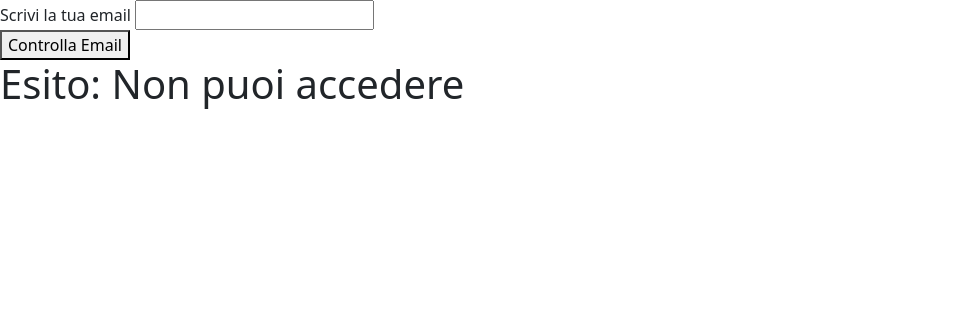
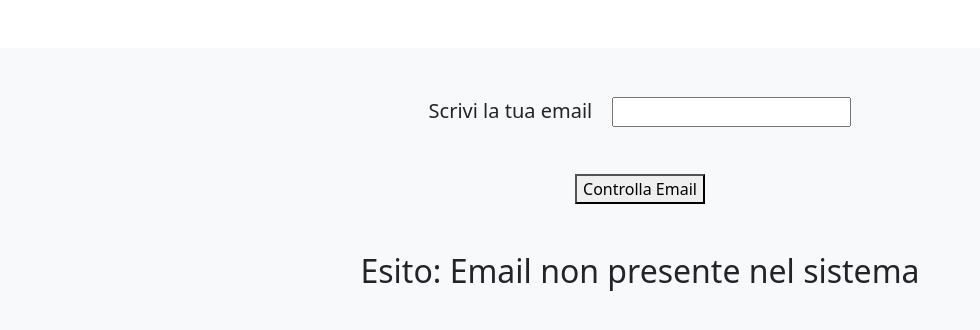
Before and after one commit to michele-pupo/js-mail-dadi, a plain HTML site: page mail/index.html in a window 1280 px wide. Both pictures are taken after a click on the button "Controlla Email". Shown: the whole page, without its empty margins (0-980 px from the left). Drawn offline with nearby package versions, Linux system fonts and the light colour scheme.

Commit message:
fix ciclo for

```diff
--- a/dadi/js/script.js
+++ b/dadi/js/script.js
@@ -25,17 +25,17 @@ buttonElement.addEventListener('click',
         document.querySelector("#pc-number").innerHTML = randomNumberPc;
 
 
-        // se il numero scelto dall'utente è MINORE del numero scelto dal pc scrivi hai vinto
+        // se il numero generato dall'utente è MINORE del numero generato dal pc, scrivi hai vinto
         if (randomNumberUser > randomNumberPc){
             // console.log("hai vinto");
 
             document.querySelector("#result").innerHTML = `HAI VINTO`;
-        // se il numero scelto dall'utente è MAGGIORE del numero scelto dal pc scrivi hai vinto
+        // se il numero generato dall'utente è MAGGIORE del numero generato dal pc, scrivi hai vinto
         } else if (randomNumberUser < randomNumberPc){;
             // console.log("hai perso");
 
             document.querySelector("#result").innerHTML = `HAI PERSO`;
-            // se il numero scelto dall'utente è UGUALE del numero scelto dal pc scrivi avete pareggiato
+            // se il numero generato dall'utente è UGUALE del numero generato dal pc, scrivi avete pareggiato
         }else {
             // console.log("avete pareggiato");
 
--- a/mail/index.html
+++ b/mail/index.html
@@ -12,16 +12,17 @@
     <link rel="stylesheet" href="../mail/css/style.css">
 </head>
 <body>
-
-    <div>
-        <label for="user-email">Scrivi la tua email</label>
-        <input type="text" id="user-email">
-    </div>
-    <div>
-        <button id="control-email">Controlla Email</button>
-    </div>
-    <div>
-        <h1>Esito: <span id="outcome"></span></h1>
+    <div class="container-fluid mt-5 my-6 p-5 bg-body-tertiary text-center">
+        <div>
+            <label for="user-email" class="fs-5 me-3 mb-5">Scrivi la tua email</label>
+            <input type="email" id="user-email">
+        </div>
+        <div>
+            <button id="control-email" class="mb-5">Controlla Email</button>
+        </div>
+        <div>
+            <h1 class="fs-2">Esito: <span id="outcome"></span></h1>
+        </div>
     </div>
 
     <!-- script bootstrap -->
--- a/mail/js/script.js
+++ b/mail/js/script.js
@@ -17,14 +17,51 @@ buttonElement.addEventListener('click',
         // console.log(listEmails);
 
         // verifichiamo se l'utente può accedere
-        const userEmailElement = document.querySelector("#user-email");
+        const userEmailElement = document.querySelector("#user-email").value;
+        console.log(userEmailElement)
 
-            if (listEmails.indexOf(userEmailElement.value) > -1){
-                document.querySelector("#outcome").innerHTML = `Puoi accedere`;
+        // variabile iniziale in false
+        let controlAccess = false;
 
-            }else{
-                document.querySelector("#outcome").innerHTML = `Non puoi accedere`;
+        for (let i = 0; i < listEmails.length; i++){
 
+            if (listEmails[i] === userEmailElement) {
+
+                // se l'email è corretta la variabile si trasforma in true
+                controlAccess = true;
             }
         }
+
+        //stampo in pagina il risultato della verifica ottenuto tramite il ciclo for
+        if (controlAccess === false) {
+            console.log('Non puoi accedere');
+            document.querySelector("#outcome").innerHTML = `Email non presente nel sistema`;
+        } else {
+            console.log('Puoi accedere');
+            document.querySelector("#outcome").innerHTML = `Puoi accedere`;
+        }
+        }
 );
+
+
+
+// buttonElement.addEventListener('click',
+
+//         function(){
+
+//         // creo ARRAY lista di mail utenti che possono accedere
+//         const listEmails = ["mcikpupo@gmail.com","pupomic@hotmail.it","pumiche@tiscali.com","michelepu@yahoo.com","yanniksinner@gmail.com","boolean@hotmail.it","michelepupo@hotmail.it","ronaldo@yahoo.com"];
+//         // console.log(listEmails);
+
+//         // verifichiamo se l'utente può accedere
+//         const userEmailElement = document.querySelector("#user-email");
+
+//             if (listEmails.indexOf(userEmailElement.value) > -1){
+//                 document.querySelector("#outcome").innerHTML = `Puoi accedere`;
+
+//             }else{
+//                 document.querySelector("#outcome").innerHTML = `Non puoi accedere`;
+
+//             }
+//         }
+// );
```
